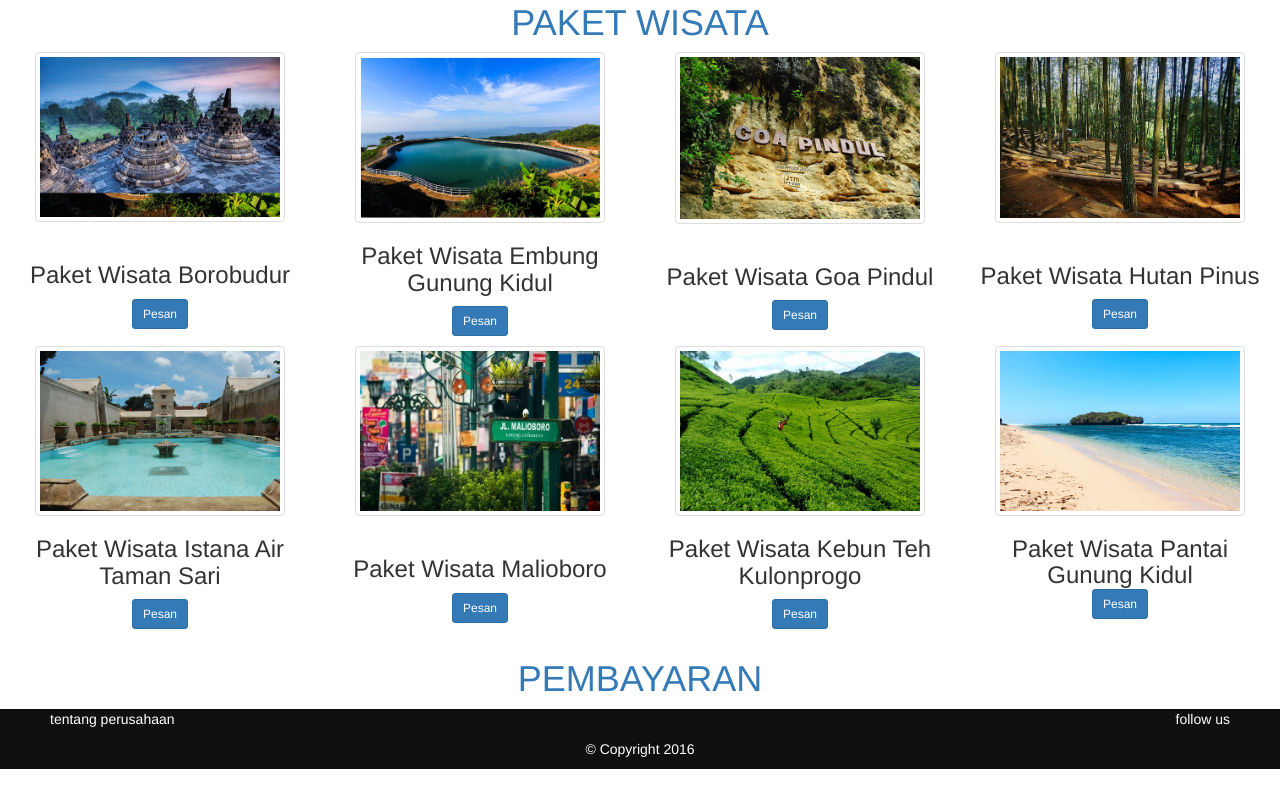
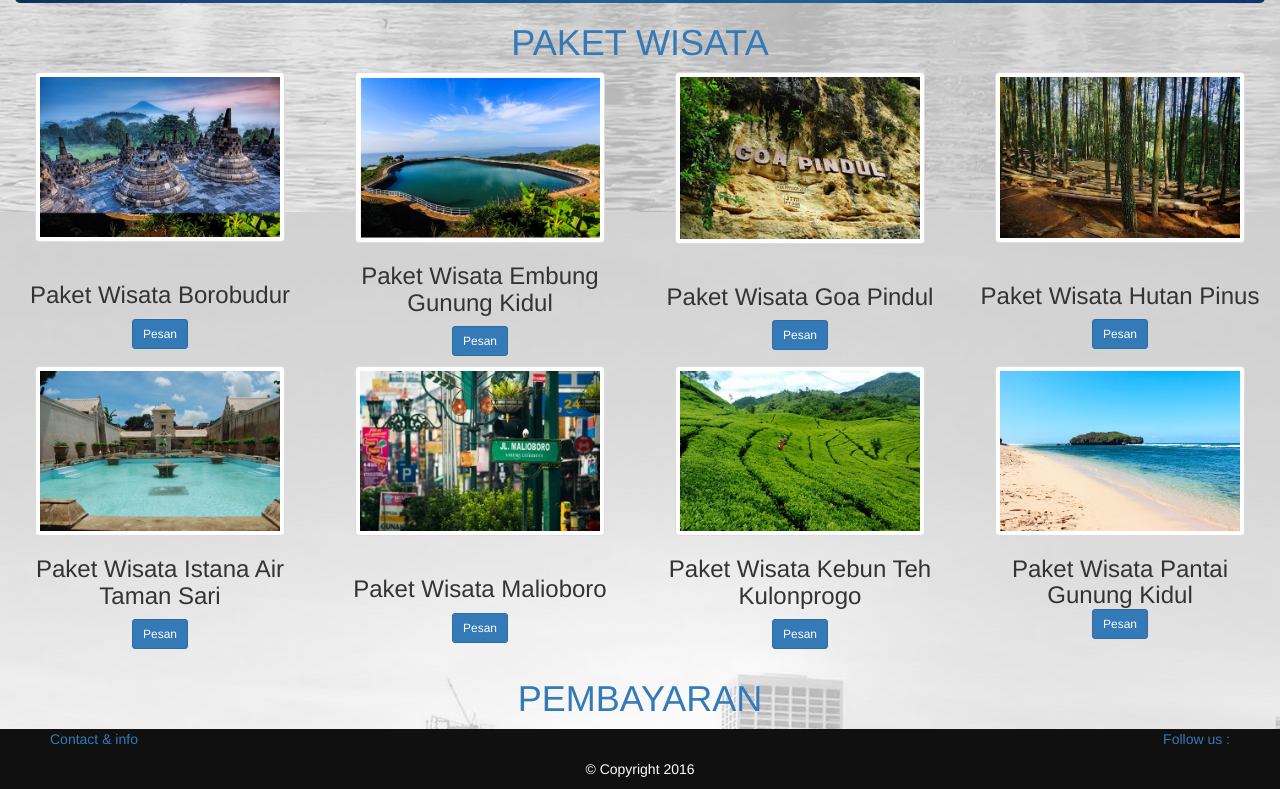
Before and after one commit to yusufnur/project-akhir-web, a plain HTML site: page master/index.html in a window 1280 px wide. Shown: the part 868-1657 px from the top of the page. Drawn offline with Linux system fonts and the light colour scheme.

Commit message:
Add files via upload

```diff
--- a/master/index.html
+++ b/master/index.html
@@ -25,7 +25,7 @@
     <link href="css/style.css" rel="stylesheet">
 
   </head>
-  <body>
+  <<body bg background="images/bc.jpg">>
 
     <div class="container-fluid">
 	<div class="row">
@@ -54,7 +54,7 @@
 						<li>
 							<form>
 								<input class="search" type="search" placeholder="Search...">
-								<input type="submit" value="Search">
+								<input class="btn" type="button" value="Cari">
 							</form>
 						</li>
 					</ul>
@@ -159,12 +159,12 @@
 	<div class="row footerbg" >
 		<div class="col-md-6 footleft" >
 			<p>
-				tentang perusahaan
+				<a href="#">Contact & info</a>
 			</p>
 		</div>
 		<div class="col-md-6 text-right footright">
 			<p>
-				follow us
+				<a href="#">Follow us :</a>
 			</p>
 		</div>
 	</div>
```
